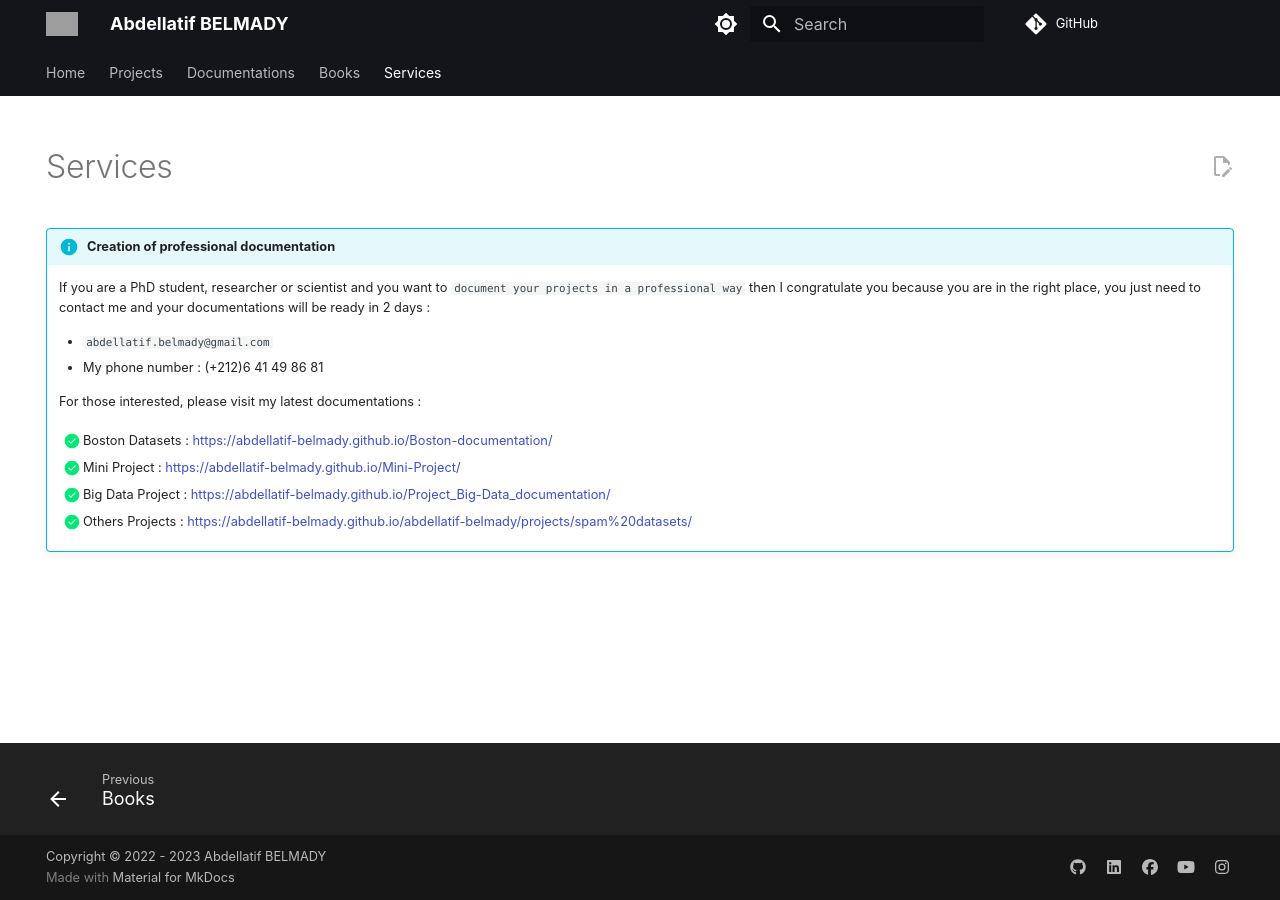
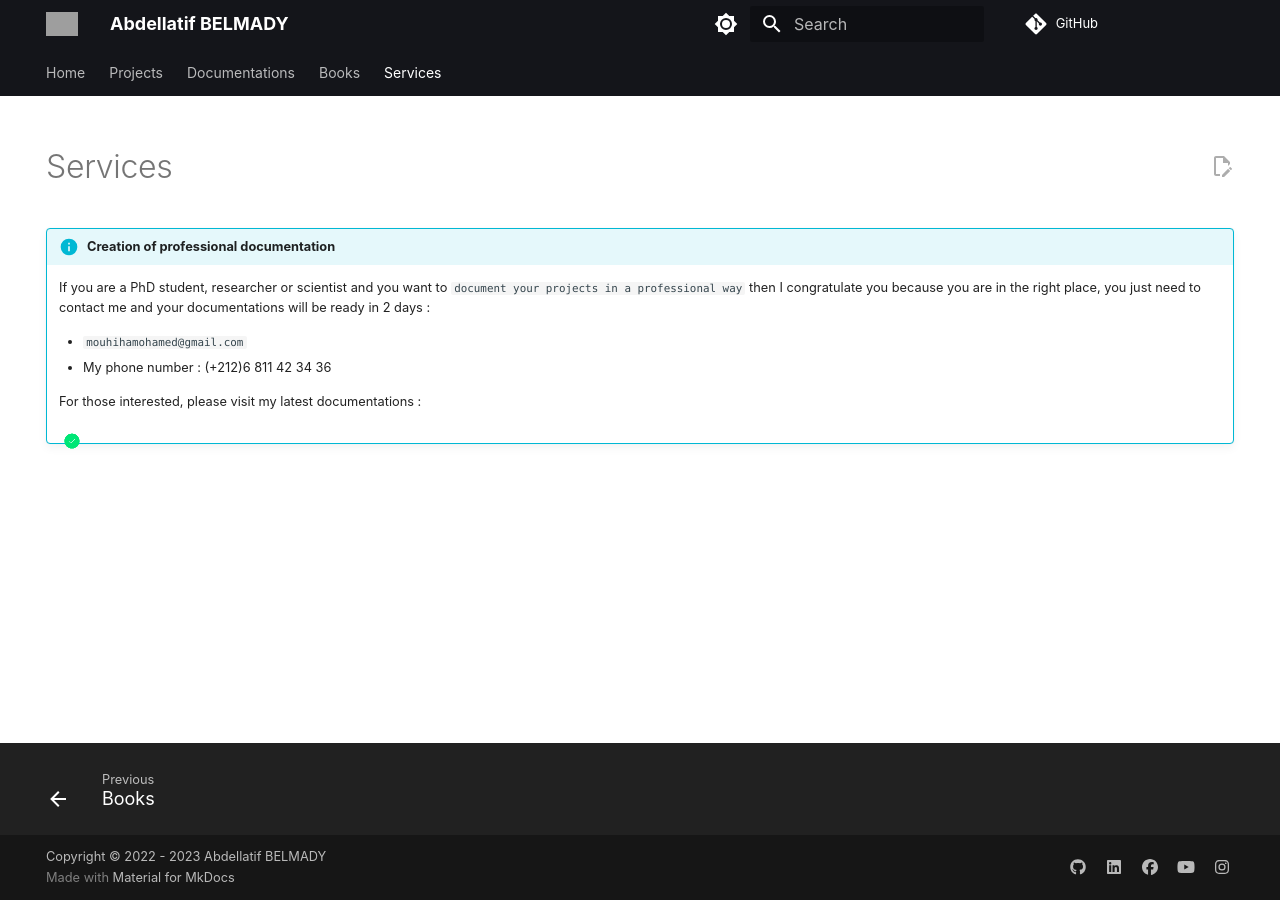
Before and after one commit to mouhihaMohamed702/mouhihaMohamed702, an MkDocs documentation site: the page built from web/services/documentation.md, in a window 1280 px wide. Built offline with MkDocs 1.6.1 and Material for MkDocs 9.7.7, drawn with Linux system fonts in a browser that asks for light colours; comment, search, counter and statistics services are not loaded; grey boxes are pictures that could not be loaded.

Commit message:
3 commit

```diff
--- a/web/services/documentation.md
+++ b/web/services/documentation.md
@@ -7,15 +7,14 @@ hide:
 !!! Info "Creation of professional documentation"
     If you are a PhD student, researcher or scientist and you want to `document your projects in a professional way` then I congratulate you because you are in the right place, you just need to contact me and your documentations will be ready in 2 days :
 
-    - `abdellatif.belmady@gmail.com`
-    - My phone number : (+212)6 41 49 86 81
+    - `mouhihamohamed@gmail.com`
+    - My phone number : (+212)6 811 42 34 36
 
     For those interested, please visit my latest documentations :
 
-    - [x] Boston Datasets : [https://abdellatif-belmady.github.io/Boston-documentation/](https://abdellatif-belmady.github.io/Boston-documentation/)
+    - [x]
 
-    - [x] Mini Project : [https://abdellatif-belmady.github.io/Mini-Project/](https://abdellatif-belmady.github.io/Mini-Project/)
+    - [x]
+    - [x]
 
-    - [x] Big Data Project : [https://abdellatif-belmady.github.io/Project_Big-Data_documentation/](https://abdellatif-belmady.github.io/Project_Big-Data_documentation/)
-
-    - [x] Others Projects : [https://abdellatif-belmady.github.io/abdellatif-belmady/projects/spam%20datasets/](https://abdellatif-belmady.github.io/abdellatif-belmady/projects/spam%20datasets/)
+    - [x]
```
Also changed, not shown: web/index.md (+3 -3 lines).
